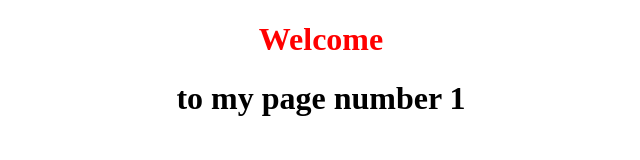
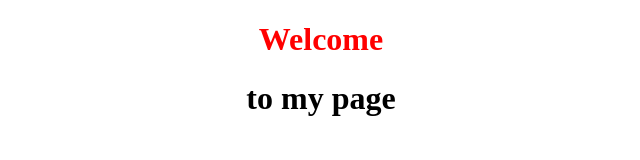
Before and after one commit to mansoorpkhan/sample, a plain HTML site: page test.html in a window 1280 px wide. Shown: the whole page, without its empty margins (319-959 px from the left). Drawn offline with Linux system fonts and the light colour scheme.

Commit message:
first commit

```diff
--- a/test.html
+++ b/test.html
@@ -7,7 +7,7 @@
 </head>
 <body>
     <h1 style="text-align: center; color: red;"> Welcome</h1>
-    <h1 style="text-align: center;"> to my page number 1</h1>
+    <h1 style="text-align: center;"> to my page</h1>
 
 </body>
 </html>
```
